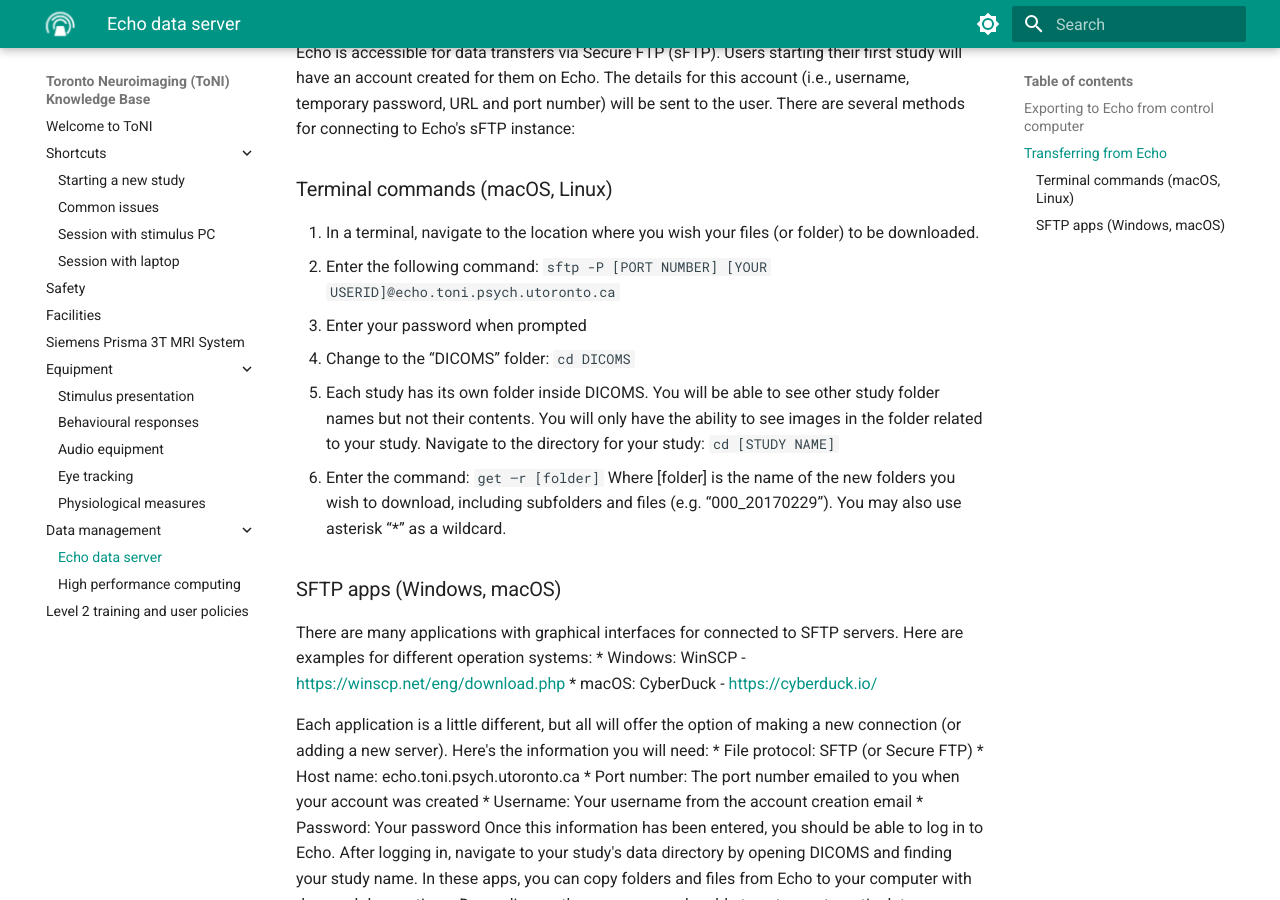
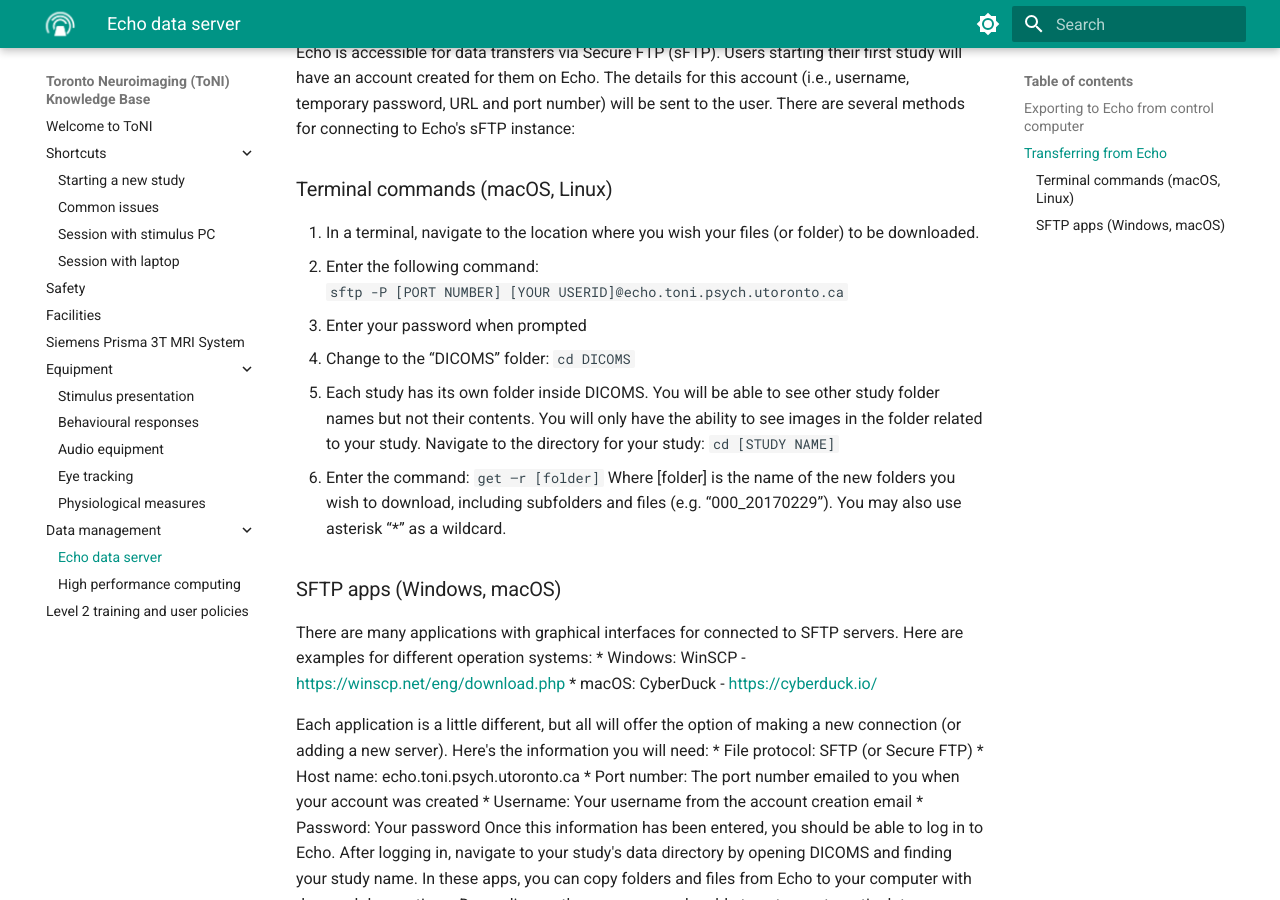
Before and after one commit to uoft-toni/uoft-toni.github.io, an MkDocs documentation site: the page built from docs/echo.md, in a window 1280 px wide and 900 px high, scrolled down 821 px. Built offline with MkDocs 1.6.1 and Material for MkDocs 9.7.7, drawn with Linux system fonts in a browser that asks for light colours.

```diff
--- a/docs/echo.md
+++ b/docs/echo.md
@@ -24,7 +24,7 @@ Echo is accessible for data transfers via Secure FTP (sFTP). Users starting thei
 
 ### Terminal commands (macOS, Linux)
 1. In a terminal, navigate to the location where you wish your files (or folder) to be downloaded.
-2. Enter the following command: `sftp -P [PORT NUMBER] [YOUR USERID]@echo.toni.psych.utoronto.ca`
+2. Enter the following command: <br /> `sftp -P [PORT NUMBER] [YOUR USERID]@echo.toni.psych.utoronto.ca`
 3. Enter your password when prompted
 4. Change to the “DICOMS” folder: `cd DICOMS`
 5. Each study has its own folder inside DICOMS. You will be able to see other study folder names but not their contents. You will only have the ability to see images in the folder related to your study. Navigate to the directory for your study: `cd [STUDY NAME]`
```
